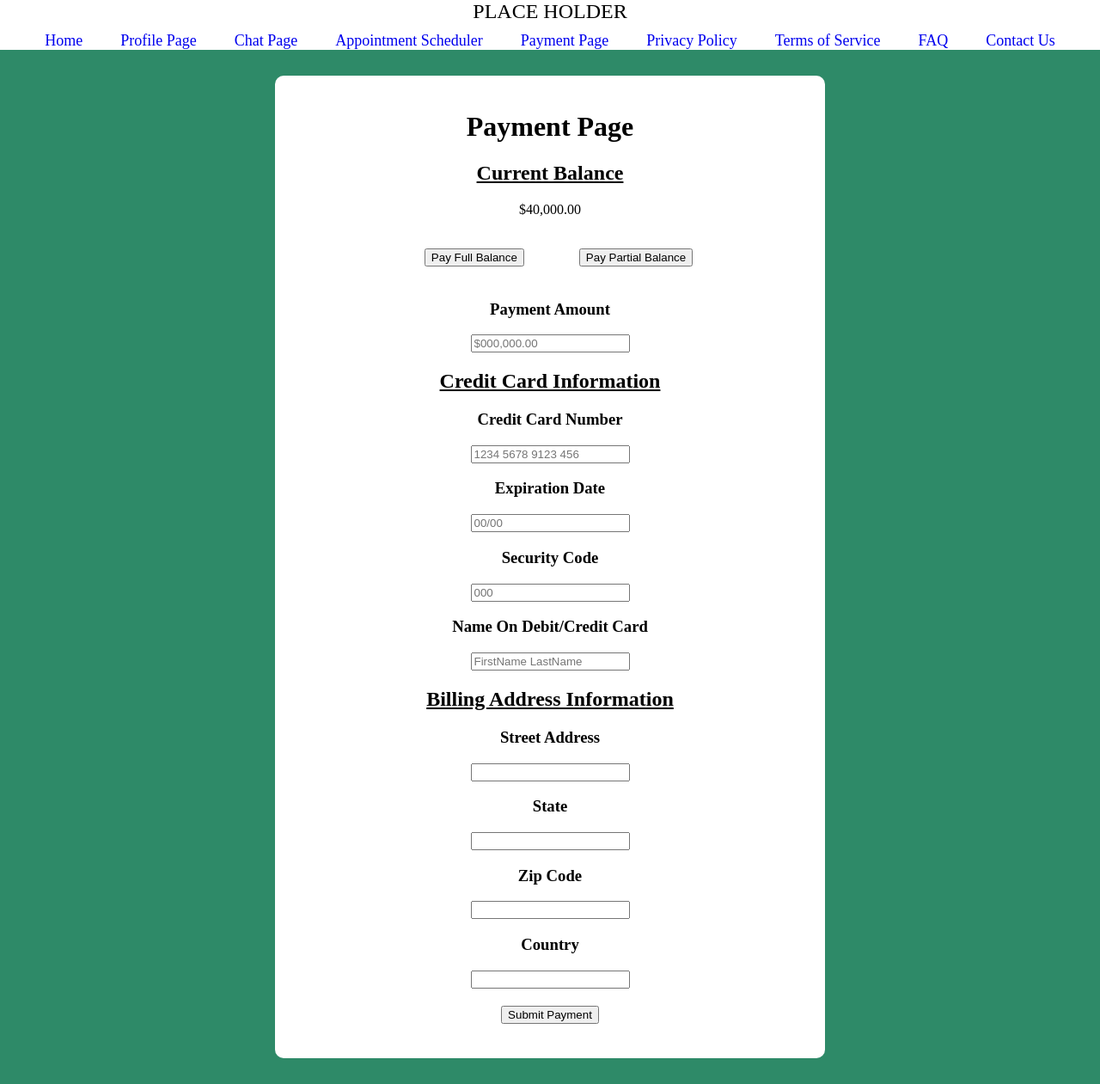
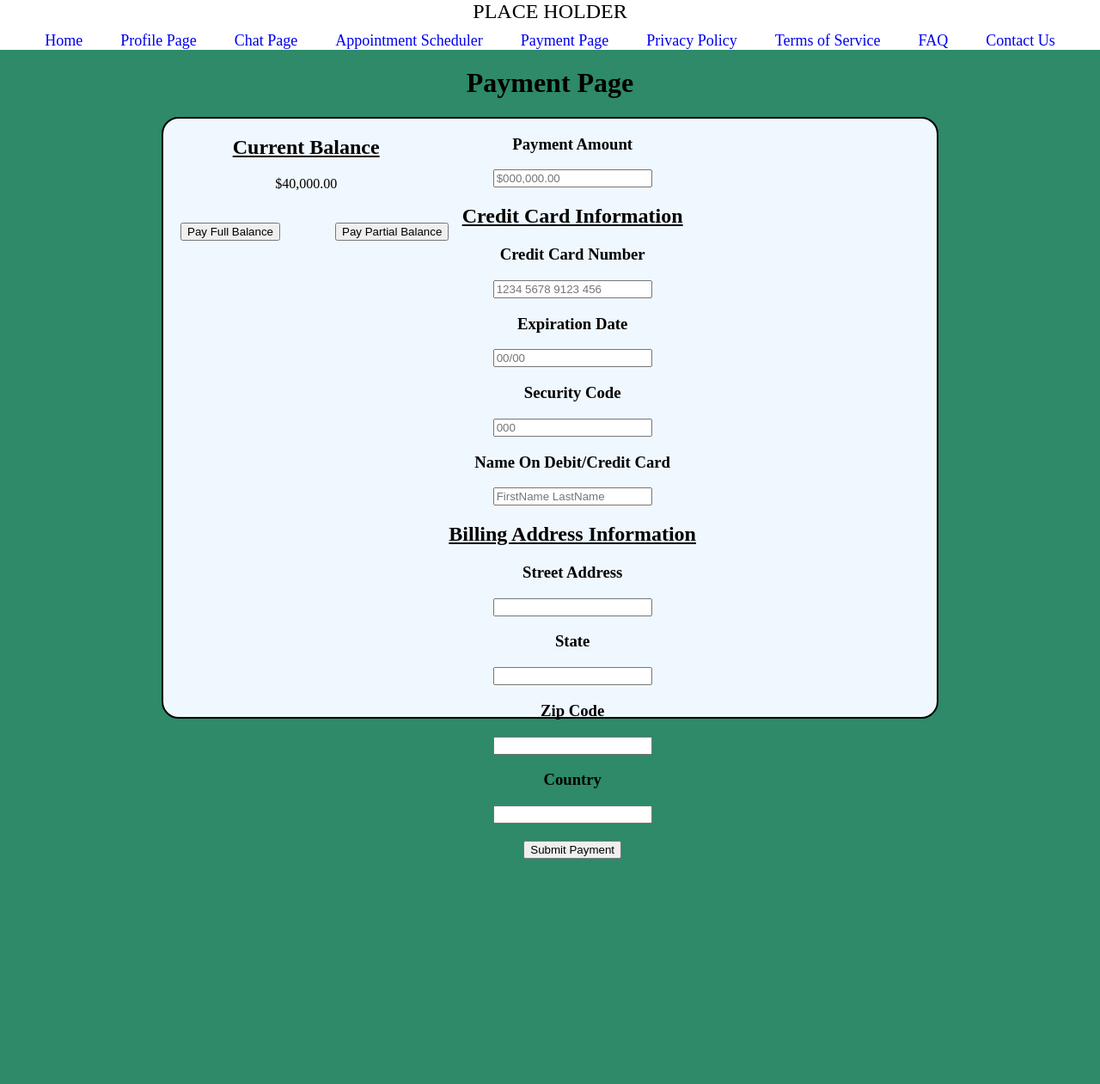
Before and after one commit to ImpalaRanger/csp-450-capstone, a PHP site: page /PaymentPage/PaymentPage.php in a window 1280 px wide. Shown: the whole page at 86% size. After the commit the page ends 999 px from the top, so only its background shows below. Run offline with PHP 8.4, Linux system fonts and the light colour scheme.

Commit message:
improved continuity across profile, chat, appt, payment pages

```diff
--- a/Messages/messaging.php
+++ b/Messages/messaging.php
@@ -21,7 +21,7 @@
 
 <div class="container">
     <h1>Messages</h1>
-    <div class="chat-container">
+    <div class="inner-container">
         <div class="chat-tab chat-conversations">
             <form class='chat-conversation-selector' id='chat-conversation-selector'
             onchange='getConversation()'>
--- a/PaymentPage/PaymentPage.css
+++ b/PaymentPage/PaymentPage.css
@@ -10,21 +10,3 @@
 h2{
     text-decoration: underline;
 }
-body{
-    background-color: #2E8A68;
-}
-main{
-    background-color: white;
-    border-color: black;
-    border-radius: 10px;
-    border-width: 10px;
-    margin-left: 25%;
-    margin-right: 25%;
-    margin-top:30px;
-    margin-bottom:30px;
-    padding:20px;
-}
-
-body{
-    margin: 0px;/*This is important*/
-}
--- a/PaymentPage/PaymentPage.php
+++ b/PaymentPage/PaymentPage.php
@@ -14,10 +14,11 @@
 <body>
 
 
-    <main id="PaymentPage">
+    <main id="PaymentPage" class="container">
 
         <h1 id="Header1">Payment Page</h1>
 
+        <div class="inner-container">
         <form id="Balance">
 
             <section id="CurrentBalanceSection">
@@ -180,7 +181,7 @@
 
         </form>
 
-
+</div>
 
     </main>
 
--- a/PrivacyPolicy/PrivacyPolicy.php
+++ b/PrivacyPolicy/PrivacyPolicy.php
@@ -66,10 +66,10 @@
 
     </footer>
 
+    </div>
 </body>
 
-</html>
 
-    </div>
+
 </body>
 </html>
--- a/styles.css
+++ b/styles.css
@@ -1,7 +1,31 @@
+html {
+    background-color: #2e8a68;
+  }
 
+body {
+    margin: 0;
+}
 
+.container {
+    height: 97vh;
+    display: flex;
+    flex-direction: column;
+    justify-content: center;
+    align-items: center;
+  }
 
+.inner-container {
+    background-color: aliceblue;
 
+    min-height: 87vh;
+    width: 90%;
+    max-width: 900px;
+    border: solid black 2px;
+    border-radius: 20px;
+
+    display:flex;
+    flex-direction:row;
+  }
 
 
 
```
Also changed, not shown: Messages/messaging.css (+0 -26 lines), ProfilePage/ProfilePage.css (+1 -47 lines), ProfilePage/ProfilePage.php (+22 -4 lines), appointmentScheduler.php (+3 -7 lines).
